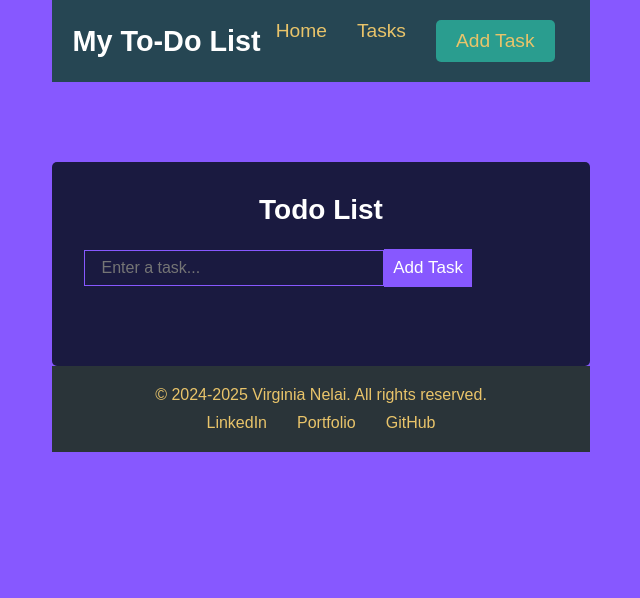
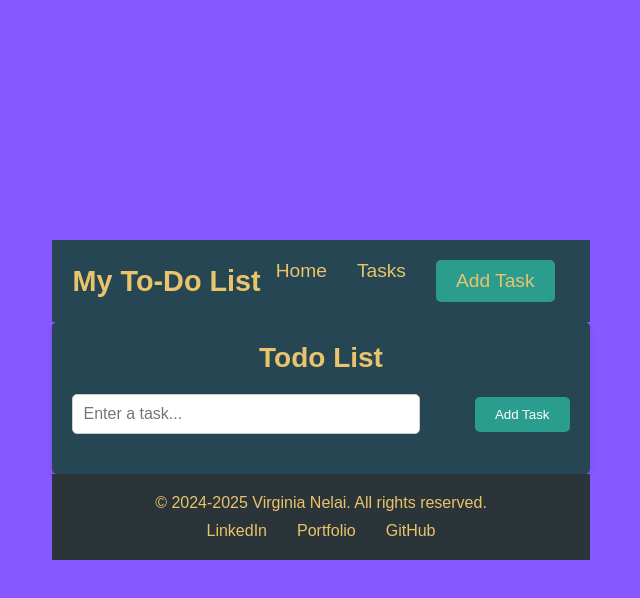
Before and after one commit to vnelai/React_Todo_List, a React (Vite) app: page / in a window 1280 px wide. Shown: the top 598 px of the page, without its empty margins (319-959 px from the left). Built offline with nearby package versions, Linux system fonts and the light colour scheme.

Commit message:
Refactor styles: Move component-specific styles to individual files, keep global styles in index.css

```diff
--- a/src/App.jsx
+++ b/src/App.jsx
@@ -1,5 +1,5 @@
 import React from 'react'
-import TodoContainer from './components/TodoContainer';
+import TodoContainer from './components/todo-container/TodoContainer';
 import Footer from './components/footer/Footer';
 import Header from './components/header/Header';
 
--- /dev/null
+++ b/src/components/todo-container/TodoContainer.css
@@ -0,0 +1,19 @@
+/* TodoContainer.css */
+.todoContainer {
+    padding: 20px;
+    max-width: 800px;
+    margin: 0 auto;
+    background-color: #264653; /* Header background color */
+    color: #E9C46A; /* Text color */
+    border-radius: 5px;
+    box-shadow: 0 4px 6px rgba(0, 0, 0, 0.1);
+  }
+
+  h1 {
+    text-align: center;
+    color: #E9C46A;
+  }
+
+  .todoContainer button {
+    cursor: pointer;
+  }
--- a/src/components/TodoContainer.jsx
+++ b/src/components/todo-container/TodoContainer.jsx
@@ -1,7 +1,7 @@
 import React, { useState } from 'react';
-import ToDoList from './ToDoList'
+import ToDoList from '../todo-list/ToDoList'
 import { v4 as uuidv4 } from 'uuid';
-
+import './TodoContainer.css'; // Import the CSS file
 
 
 
--- /dev/null
+++ b/src/components/todo-list/ToDoList.css
@@ -0,0 +1,74 @@
+/* ToDoList.css */
+.toDoList {
+    display: flex;
+    justify-content: space-between;
+    align-items: center;
+    margin: 20px 0;
+  }
+
+  .taskInput {
+    padding: 10px;
+    font-size: 1rem;
+    border: 1px solid #ccc;
+    border-radius: 5px;
+    width: 70%;
+  }
+
+  .add-btn {
+    padding: 10px 20px;
+    background-color: #2A9D8F; /* Green color */
+    color: white;
+    border: none;
+    border-radius: 5px;
+    cursor: pointer;
+  }
+
+  .add-btn:hover {
+    background-color: #21867a;
+  }
+
+  ul {
+    list-style-type: none;
+    padding: 0;
+  }
+
+  .taskItem {
+    display: flex;
+    justify-content: space-between;
+    align-items: center;
+    background-color: #1A6A5A; /* Darker green background */
+    color: white;
+    padding: 15px;
+    margin-bottom: 10px;
+    border-radius: 5px;
+  }
+
+  .taskItem p {
+    flex-grow: 1;
+    margin-left: 10px;
+  }
+
+  .taskIcons {
+    display: flex;
+    gap: 10px;
+  }
+
+  .taskIconButton {
+    background: none;
+    border: none;
+    color: #E9C46A;
+    cursor: pointer;
+    font-size: 1.2rem;
+  }
+
+  .taskIconButton:hover {
+    color: #fff;
+  }
+
+  .taskIcon {
+    font-size: 1.5rem;
+  }
+
+  input[type="checkbox"] {
+    margin-right: 10px;
+  }
--- a/src/components/ToDoList.jsx
+++ b/src/components/todo-list/ToDoList.jsx
@@ -2,6 +2,7 @@ import React, { useState } from 'react';
 import { FontAwesomeIcon } from '@fortawesome/react-fontawesome';
 import { faPenToSquare, faTrashCan, faArrowUp, faArrowDown } from '@fortawesome/free-solid-svg-icons';
 import { v4 as uuidv4 } from 'uuid';
+import './ToDoList.css'; // Import the CSS file
 
 function ToDoList({ tasks, addTask, handleChange, newTask, deleteTask, moveTaskUp, moveTaskDown, editTask, saveTask, toggleTaskCompletion }) {
     const [taskEdit, setTaskEdit] = useState(""); // State to hold the task editing
--- a/src/index.css
+++ b/src/index.css
@@ -10,6 +10,7 @@ body {
   display: flex;
   justify-content: center;
   align-items: center;
+  min-height: 100vh;
 }
 
 .App {
@@ -24,77 +25,3 @@ h1 {
   justify-content: center;
   align-items: center;
 }
-
-.todoContainer {
-  background: #1A1A40;
-  margin-top: 5rem;
-  padding: 2rem;
-  border-radius: 5px;
-}
-
-.toDoList {
-  width: 100%;
-  margin-bottom: 1rem;
-}
-
-.taskInput {
-  outline: none;
-  background: none;
-  border: 1px solid #8758ff;
-  padding: 0.5rem 1rem;
-  margin-top: 1rem;
-  margin-bottom: 2rem;
-  width: 300px;
-  color: #fff;
-  font-size: 16px;
-}
-
-
-.add-btn {
-  background: #8758ff;
-  color: #fff;
-  border: none;
-  padding: 0.55rem;
-  cursor: pointer;
-  font-size: 17px;
-}
-
-.taskItem {
-  display: flex;
-  justify-content: space-between;
-  align-items: center;
-  background: #8758ff;
-  color: #fff;
-  padding: 0.75rem 1rem;
-  border-radius: 5px;
-  margin-bottom: 1rem;
-}
-
-.taskItem div {
-  display: flex;
-  gap: 2px;
-  justify-content: center;
-}
-
-.taskItem button {
-  background: transparent;
-  border: none;
-  cursor: pointer;
-  padding: 5px;
-  font-size: 1.0rem;
-}
-
-
-.taskItem input[type="text"] {
-border: none;
-}
-
-.taskItem p {
-text-decoration: none;
-color: black;
-}
-
-.taskItem input[type="checkbox"]:checked + p {
-text-decoration: line-through;
-color: black;
-}
```
